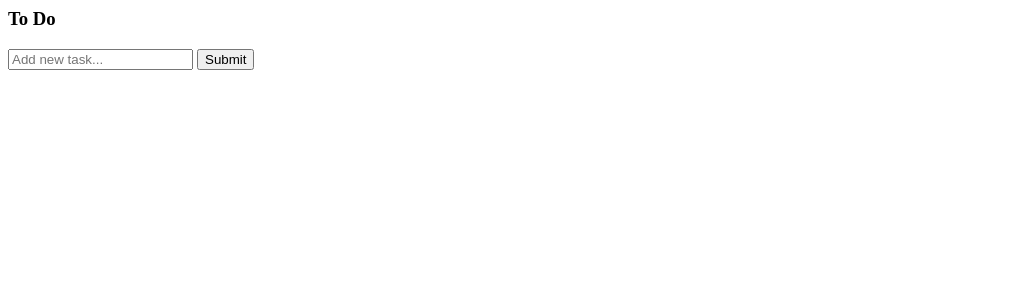
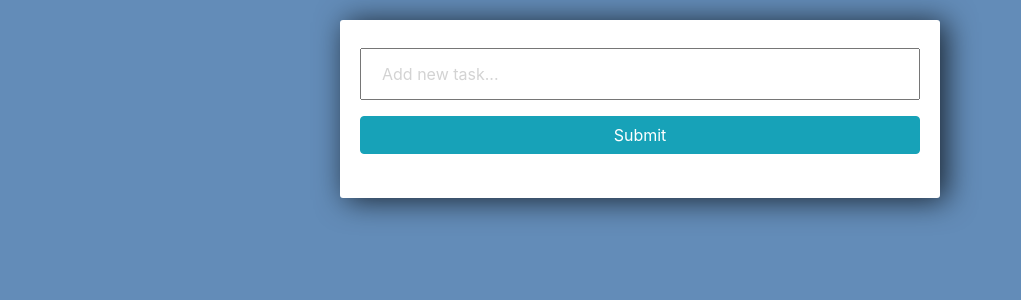
Before and after one commit to itsmoirob/python-todo, a Django app: page / in a window 1280 px wide. Shown: the top 300 px of the page, without its empty margins (0-1021 px from the left). Run offline with Django 3.2, Linux system fonts and the light colour scheme; data that the repository does not hold is empty; some libraries are stand-ins or nearby versions.

Commit message:
Do some styling

```diff
--- a/tasks/templates/tasks/list.html
+++ b/tasks/templates/tasks/list.html
@@ -1,15 +1,64 @@
-<h3>To Do</h3>
+<link rel="stylesheet" href="https://stackpath.bootstrapcdn.com/bootstrap/4.3.1/css/bootstrap.min.css"
+  integrity="sha384-ggOyR0iXCbMQv3Xipma34MD+dH/1fQ784/j6cY/iJTQUOhcWr7x9JvoRxT2MZw1T" crossorigin="anonymous">
 
+<style>
+  body {
+    background-color: #638CB8;
+  }
+
+  input {
+    width: 100%;
+    padding: 12px 20px;
+    margin: 8px 0;
+    box-sizing: border-box;
+  }
+
+  input::placeholder {
+    color: #d3d3d3;
+  }
+
+  .submit {
+    background-color: #6BA3E8;
+  }
+
+  .center-column {
+    width: 600px;
+    margin: 20px auto;
+    padding: 20px;
+    background-color: #fff;
+    border-radius: 3px;
+    box-shadow: 6px 2px 30px 0px rgba(0, 0, 0, 0.75);
+  }
+
+  .item-row {
+    background-color: #906abd;
+    margin: 10px;
+    padding: 20px;
+    border-radius: 3px;
+    color: #fff;
+    font-size: 16px;
+    box-shadow: 0px -1px 10px -4px rgba(0, 0, 0, 0.75);
+  }
+
+  .btn-danger {
+    background-color: #ffae19;
+    border-color: #e59400;
+  }
+</style>
+
+
+<div class="center-column">
   <form method="POST" action="/">
     {% csrf_token %}
     {{ form.title }}
-  <input type="submit" name="Create Task">
+    <input class="btn btn-info" type="submit" name="Create Task">
   </form>
 
+  <div class="todo-list">
     {% for task in tasks %}
-<div>
-  <a href="{% url 'update_task' task.id %}">Update</a>
-  <a href="{% url 'delete_task' task.id %}">Delete</a>
+    <div class="item-row">
+      <a class="btn btn-sm btn-info" href="{% url 'update_task' task.id %}">Update</a>
+      <a class="btn btn-sm btn-danger" href="{% url 'delete_task' task.id %}">Delete</a>
 
       {% if task.complete == True %}
       <strike>{{ task }}</strike>
@@ -19,3 +68,5 @@
 
     </div>
     {% endfor %}
+  </div>
+</div>
```
Lines whose indentation alone changed are shown as unchanged.
